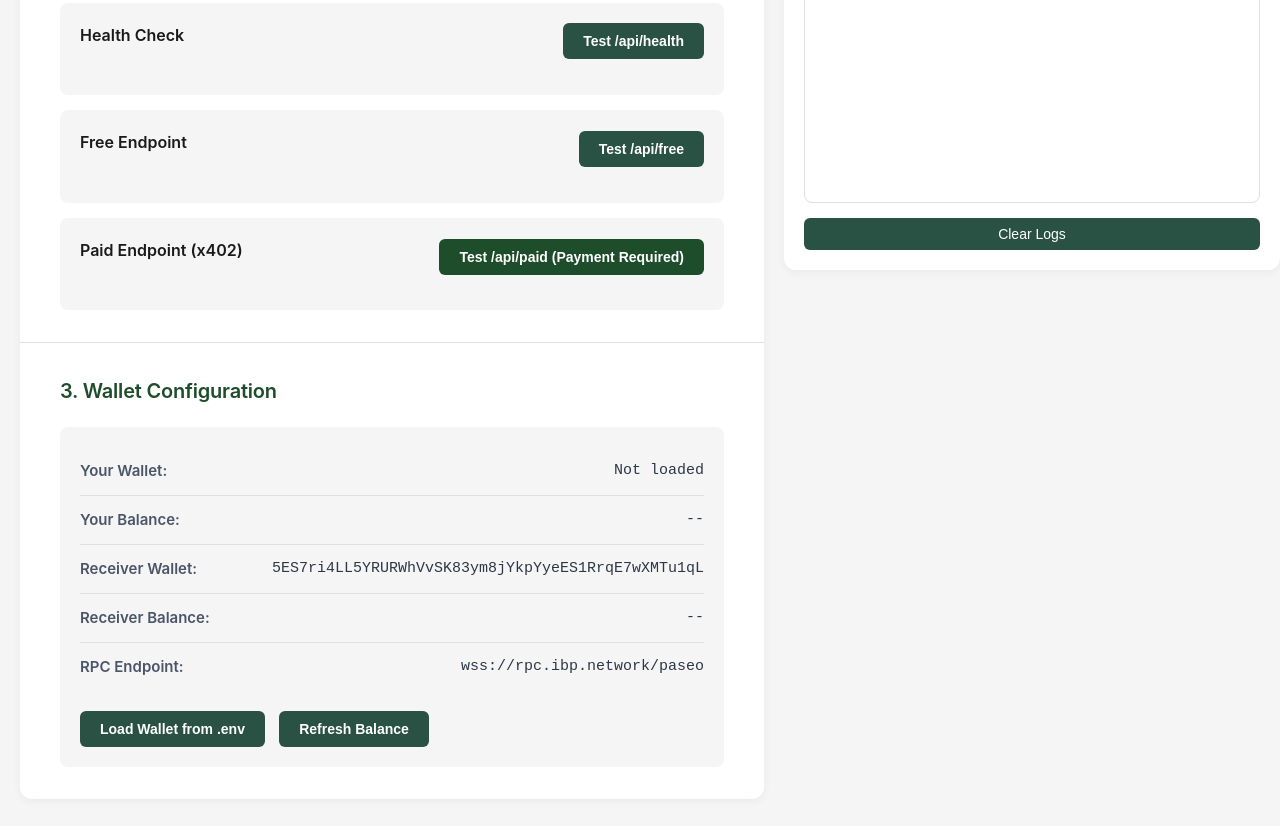
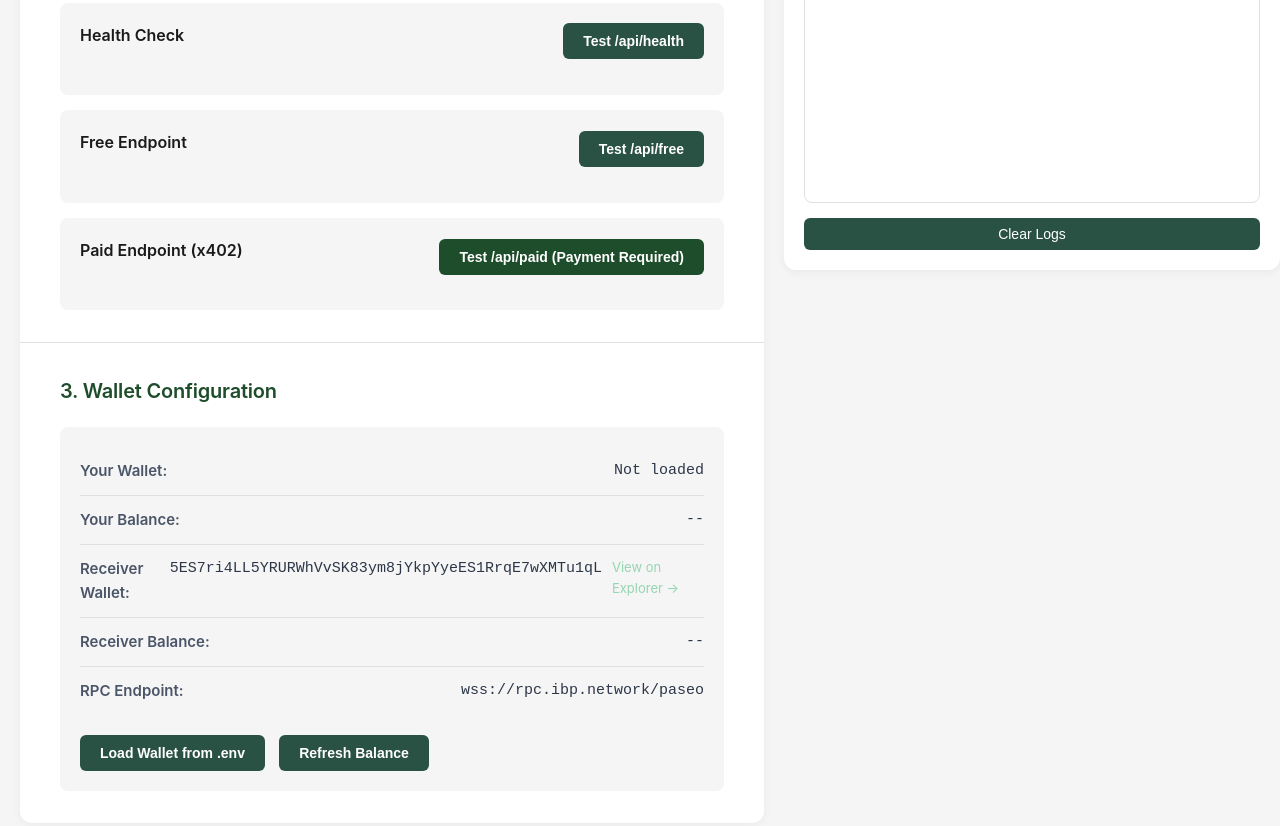
Before and after one commit to crypto-priest/x402-polkadot, a website built with Vite: page client/index.html in a window 1280 px wide. Shown: the part 493-1319 px from the top of the page. Built offline with nearby package versions, Linux system fonts and the light colour scheme; no server answers.

Commit message:
Add link to view receiver wallet on explorer in wallet configuration

```diff
--- a/client/index.html
+++ b/client/index.html
@@ -78,6 +78,7 @@
                     <div class="info-row">
                         <label>Receiver Wallet:</label>
                         <span id="receiver-address">5ES7ri4LL5YRURWhVvSK83ym8jYkpYyeES1RrqE7wXMTu1qL</span>
+                        <a href="https://paseo.subscan.io/account/5ES7ri4LL5YRURWhVvSK83ym8jYkpYyeES1RrqE7wXMTu1qL" target="_blank" style="margin-left: 10px; color: var(--mint); text-decoration: none; font-size: 13px;">View on Explorer →</a>
                     </div>
                     <div class="info-row">
                         <label>Receiver Balance:</label>
```
